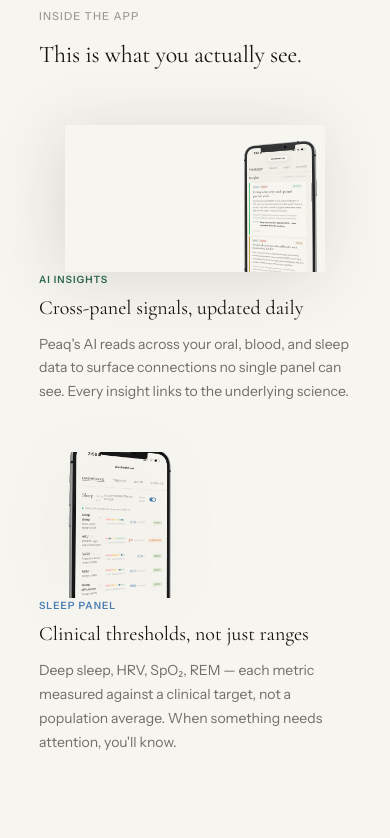
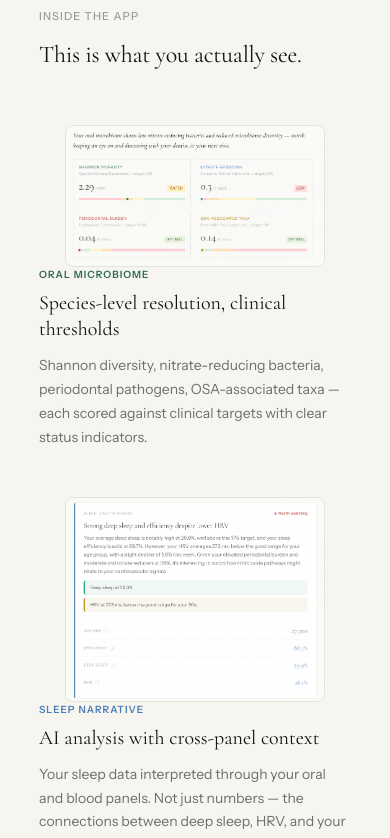
Before and after one commit to drmemes1/peaqhealth, a Next.js app in the folder peaqhealth_1/apps/web/: page / in a window 390 px wide. Shown: the part 3540-4378 px from the top of the page. Built offline with nearby package versions, Linux system fonts and the light colour scheme.

Commit message:
fix: replace inside-the-app phone mockups with oral panel + sleep narrative screenshots

```diff
--- a/peaqhealth_1/apps/web/app/page.tsx
+++ b/peaqhealth_1/apps/web/app/page.tsx
@@ -253,20 +253,18 @@ export default function Home() {
             gap: 64,
             alignItems: "start",
           }}>
-            {/* Left — Insights view */}
+            {/* Left — Oral microbiome panel */}
             <div>
               <img
-                className="phone-mockup"
-                src="/images/dashboard-preview.png"
-                alt="Peaq Insights dashboard showing cross-panel AI cards"
+                src="/images/landing-oral.png"
+                alt="Peaq oral microbiome panel showing Shannon diversity, nitrate reducers, periodontal burden, and OSA-associated taxa"
                 style={{
                   width: "100%",
-                  maxWidth: 320,
+                  maxWidth: 480,
                   height: "auto",
                   display: "block",
-                  mixBlendMode: "multiply" as const,
-                  imageRendering: "crisp-edges" as const,
-                  filter: "drop-shadow(-6px 6px 32px rgba(20,20,16,0.12))",
+                  borderRadius: 8,
+                  border: "0.5px solid rgba(20,20,16,0.08)",
                   marginBottom: 28,
                 }}
               />
@@ -275,38 +273,36 @@ export default function Home() {
                 textTransform: "uppercase" as const, letterSpacing: "0.1em",
                 color: ORAL, margin: "0 0 8px",
               }}>
-                AI Insights
+                Oral Microbiome
               </p>
               <p style={{
                 fontFamily: serif, fontSize: 20, fontWeight: 400,
                 color: INK, margin: "0 0 12px", lineHeight: 1.3,
               }}>
-                Cross-panel signals, updated daily
+                Species-level resolution, clinical thresholds
               </p>
               <p style={{
                 fontFamily: sans, fontSize: 14, color: INK_60,
                 lineHeight: 1.7, maxWidth: 340, margin: 0,
               }}>
-                Peaq&apos;s AI reads across your oral, blood, and sleep data to
-                surface connections no single panel can see. Every insight
-                links to the underlying science.
+                Shannon diversity, nitrate-reducing bacteria, periodontal
+                pathogens, OSA-associated taxa — each scored against clinical
+                targets with clear status indicators.
               </p>
             </div>
 
-            {/* Right — Sleep panel */}
+            {/* Right — Sleep narrative */}
             <div>
               <img
-                className="phone-mockup"
-                src="/images/preview-sleep.png"
-                alt="Peaq sleep panel showing deep sleep, HRV, SpO2 and REM metrics"
+                src="/images/landing-sleep.png"
+                alt="Peaq sleep narrative showing deep sleep, HRV, efficiency analysis with cross-panel context"
                 style={{
                   width: "100%",
-                  maxWidth: 320,
+                  maxWidth: 480,
                   height: "auto",
                   display: "block",
-                  mixBlendMode: "multiply" as const,
-                  imageRendering: "crisp-edges" as const,
-                  filter: "drop-shadow(-6px 6px 32px rgba(20,20,16,0.12))",
+                  borderRadius: 8,
+                  border: "0.5px solid rgba(20,20,16,0.08)",
                   marginBottom: 28,
                 }}
               />
@@ -315,21 +311,21 @@ export default function Home() {
                 textTransform: "uppercase" as const, letterSpacing: "0.1em",
                 color: SLEEP, margin: "0 0 8px",
               }}>
-                Sleep Panel
+                Sleep Narrative
               </p>
               <p style={{
                 fontFamily: serif, fontSize: 20, fontWeight: 400,
                 color: INK, margin: "0 0 12px", lineHeight: 1.3,
               }}>
-                Clinical thresholds, not just ranges
+                AI analysis with cross-panel context
               </p>
               <p style={{
                 fontFamily: sans, fontSize: 14, color: INK_60,
                 lineHeight: 1.7, maxWidth: 340, margin: 0,
               }}>
-                Deep sleep, HRV, SpO₂, REM — each metric measured against a
-                clinical target, not a population average. When something needs
-                attention, you&apos;ll know.
+                Your sleep data interpreted through your oral and blood panels.
+                Not just numbers — the connections between deep sleep, HRV,
+                and your oral nitrate pathways.
               </p>
             </div>
           </div>
```
Also changed, not shown: peaqhealth_1/apps/web/public/images/landing-oral.png (added), peaqhealth_1/apps/web/public/images/landing-sleep.png (added).
